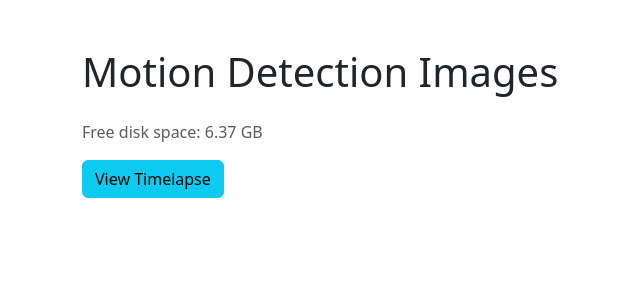
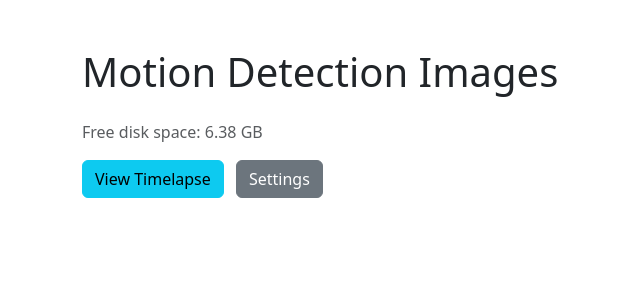
Before and after one commit to Schop/pimocam, a Flask app: page / in a window 1280 px wide. Shown: the top 300 px of the page, without its empty margins (0-640 px from the left). Run offline with Flask 3, Linux system fonts and the light colour scheme.

Commit message:
settings butoon

```diff
--- a/templates/index.html
+++ b/templates/index.html
@@ -17,6 +17,7 @@
         <h1 class="mb-4">Motion Detection Images</h1>
         <p class="text-muted">Free disk space: {{ "%.2f"|format(free_space) }} GB</p>
         <a href="/timelapse" class="btn btn-info mb-4">View Timelapse</a>
+        <a href="/settings" class="btn btn-secondary mb-4 ms-2">Settings</a>
         {% with messages = get_flashed_messages() %}
             {% if messages %}
                 <div class="alert alert-success alert-dismissible fade show" role="alert">
```
